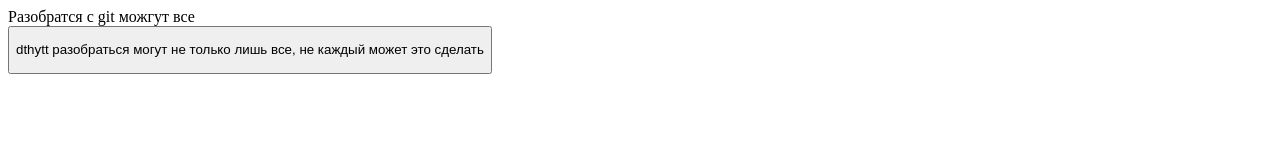
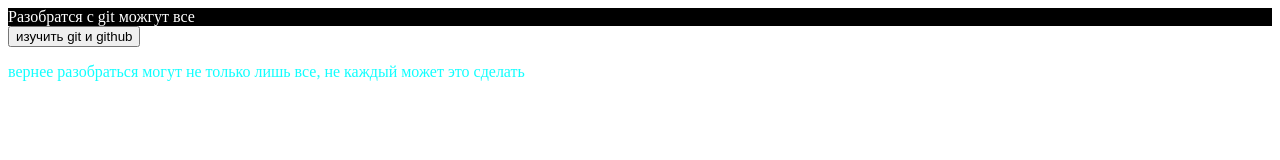
Before and after one commit to Orelovich/study_JS, a plain HTML site: page index.html in a window 1280 px wide. Drawn offline with Linux system fonts and the light colour scheme.

Commit message:
поменял цвет текста и фона в блоке

```diff
--- a/index.html
+++ b/index.html
@@ -1,7 +1,21 @@
+<!DOCTYPE html>
+<html lang="en">
+
+<head>
+    <meta charset="UTF-8">
+    <meta name="viewport" content="width=device-wight, initial-scale=1.0">
+    <meta http-equiv="X-UA-Compatible" content="ie=edge">
+    <title>Document</title>
+    <link rel="stylesheet" href="./style/style.css">
+</head>
+
 <body>
+
     <div class="block">Разобратся с git можгут все</div>
-    <button id="github"изучить git </button>
-    <p>dthytt разобраться могут не только лишь все, не каждый может это сделать</p>
+
+    <button id="github">изучить git и github</button>
+
+    <p class="text">вернее  разобраться могут не только лишь все, не каждый может это сделать</p>
 
     <script src="./script/script.js"></script>
 </body>
--- a/style/style.css
+++ b/style/style.css
@@ -1,5 +1,6 @@
 .block {
-    background:rgb(255, 255, 255)
+    background:rgb(0, 0, 0);
+    color: white;
 }
 
 #github{
```
